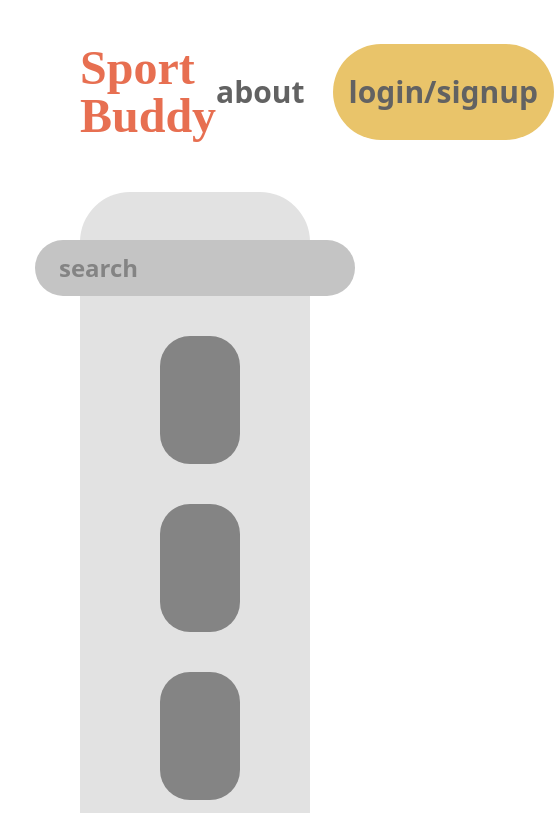
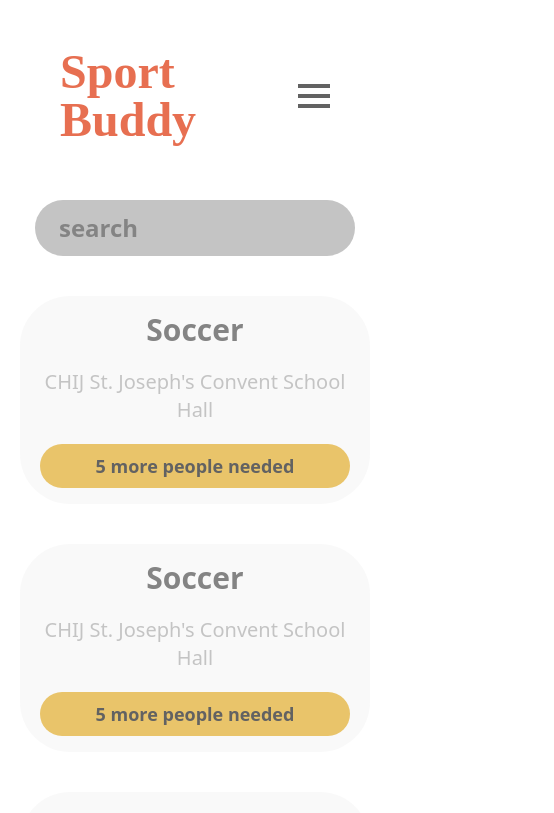
Before and after one commit to Elliott-Chong/SportBuddy, a React (Create React App) app in the folder frontend/: page / in a window 390 px wide. Shown: the top 813 px of the page, 554 px wide, since content can reach past the window. Built offline with nearby package versions, Linux system fonts and the light colour scheme.

Commit message:
redesigned listings and added hamburger

```diff
--- a/frontend/package.json
+++ b/frontend/package.json
@@ -9,6 +9,7 @@
     "@testing-library/user-event": "^12.8.3",
     "react": "^17.0.2",
     "react-dom": "^17.0.2",
+    "react-icons": "^4.3.1",
     "react-scripts": "4.0.3",
     "web-vitals": "^1.1.2"
   },
--- a/frontend/src/App.css
+++ b/frontend/src/App.css
@@ -6,3 +6,14 @@
 .search:focus {
   outline: none;
 }
+
+.ham {
+  width: 2rem;
+  height: 0.25rem;
+  background-color: #626262;
+  margin-bottom: 6px;
+}
+
+.ham:nth-child(3) {
+  margin: 0;
+}
--- a/frontend/src/App.js
+++ b/frontend/src/App.js
@@ -7,7 +7,7 @@ import Listings from "./components/Listings.js";
 function App() {
   const { value } = useGlobalContext();
   return (
-    <main className="p-8 px-20 sm:px-10 sm:p-6">
+    <main className="p-8 md:px-20 px-5 ">
       <Navbar />
       <Listings />
       {/* <ul>
--- a/frontend/src/components/IndividualListing.js
+++ b/frontend/src/components/IndividualListing.js
@@ -1,15 +1,29 @@
 import React from "react";
 import pfp from "../pfp.jpeg";
+import { MdAccountCircle } from "react-icons/md";
 
 const IndividualListing = () => {
   return (
     <div
-      className="bg-cardGrey p-10 flex"
+      className="md:bg-white p-4 md:px-11 px-5 flex justify-around flex-col bg-cardGrey bg-opacity-5"
       style={{
-        borderRadius: "30px",
+        borderRadius: "50px",
       }}
     >
-      <img src={pfp} alt="pfp" className="h-12 rounded-full object-cover" />
+      <div className="info flex flex-col text-white font-semibold text-xl space-y-5 text-center">
+        <p className="font-semibold text-center text-3xl text-cardGrey">
+          Soccer
+        </p>
+        <p className="font-medium text-anothershadeofgrey text-center text-xl">
+          CHIJ St. Joseph's Convent School Hall
+        </p>
+
+        <button className=" bg-yellow py-2  rounded-full inline-block">
+          <p className="inline-block text-center text-darkGrey font-semibold md:text-xl text-lg px-4">
+            5 more people needed
+          </p>
+        </button>
+      </div>
     </div>
   );
 };
--- a/frontend/src/components/Listings.js
+++ b/frontend/src/components/Listings.js
@@ -5,7 +5,7 @@ import IndividualListing from "./IndividualListing";
 const Listings = () => {
   return (
     <section
-      className="bg-grey px-20 py-12 flex flex-col items-center"
+      className="md:bg-grey md:px-20 md:py-12 flex flex-col items-center "
       style={{ borderRadius: "50px" }}
     >
       <Search />
--- a/frontend/src/components/Navbar.js
+++ b/frontend/src/components/Navbar.js
@@ -2,16 +2,21 @@ import React from "react";
 
 const Navbar = () => {
   return (
-    <nav className="mb-10 flex justify-between py-3 ">
-      <h1 className="font-poppins font-bold text-siena text-5xl">
+    <nav className="mb-10 flex md:justify-between py-3 relative pl-10">
+      <h1 className="font-poppins font-bold text-siena text-5xl items-center my-auto">
         Sport Buddy
       </h1>
-      <div className=" flex justify-between text-darkGrey text-3xl space-x-7">
+      <div className=" md:flex justify-between text-darkGrey text-3xl space-x-7 hidden items-center">
         <button className="my-0 font-bold">about</button>
         <button className="my-0 font-bold bg-yellow px-4 py-2 rounded-full">
           login/signup
         </button>
       </div>
+      <button className="md:hidden m-10">
+        <div className="ham"></div>
+        <div className="ham"></div>
+        <div className="ham"></div>
+      </button>
     </nav>
   );
 };
--- a/frontend/tailwind.config.js
+++ b/frontend/tailwind.config.js
@@ -16,6 +16,7 @@ module.exports = {
       grey: "#E2E2E2",
       anothershadeofgrey: "#C4C4C4",
       cardGrey: "#848484",
+      white: "#ffffff",
     },
   },
   variants: {
```
Also changed, not shown: 1 other file (tests, documents, lock files or other folders).
